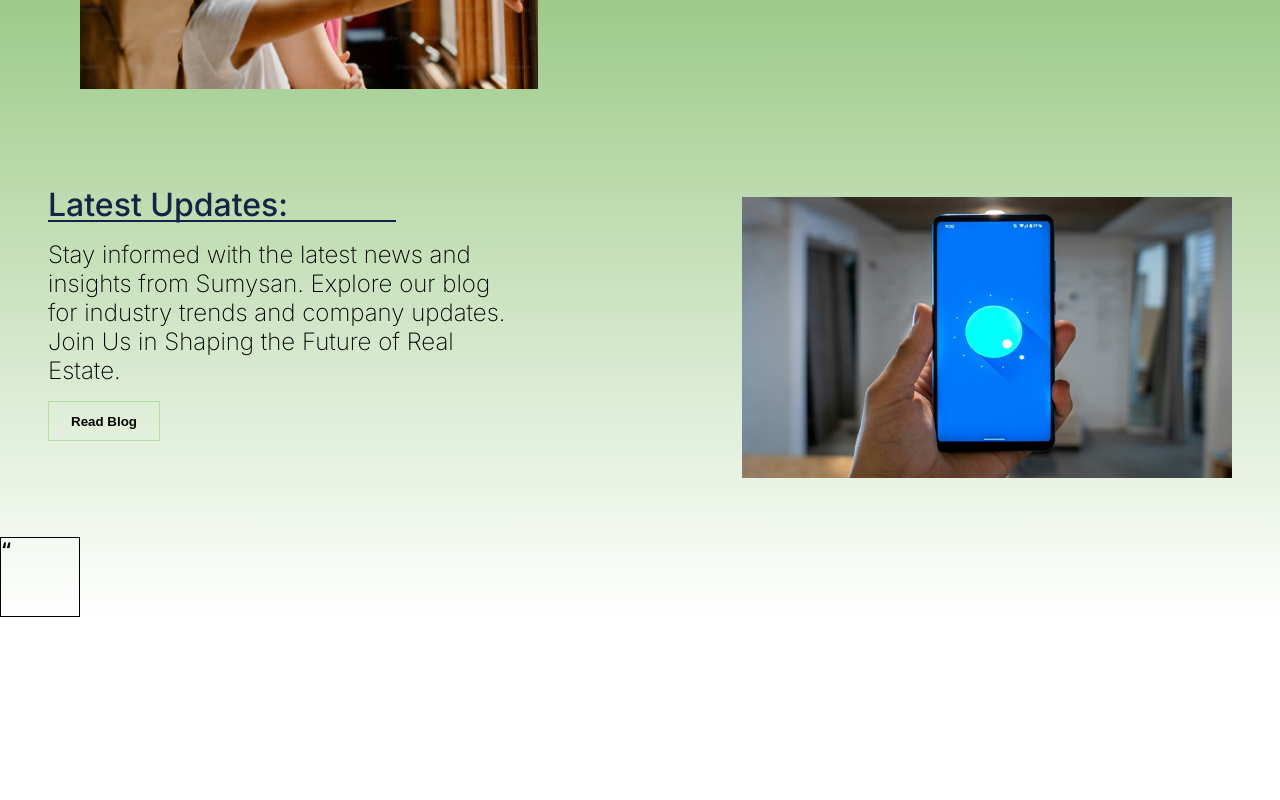
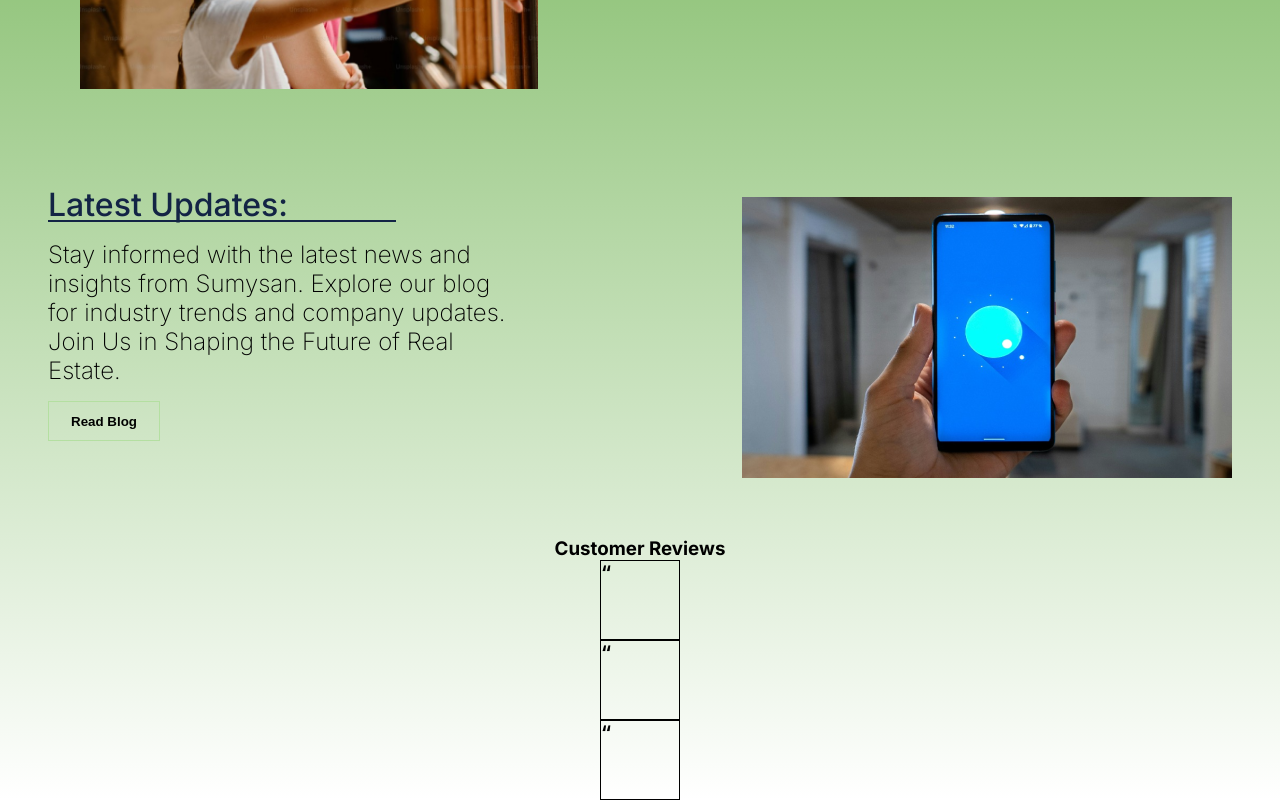
Before and after one commit to SumySan-Homex/Sumysan, a Next.js app: page / in a window 1280 px wide. Shown: the part 1907-2707 px from the top of the page. Before the commit the page ends 2524 px from the top, so only its background shows below. Built offline with nearby package versions, Linux system fonts and the light colour scheme.

Commit message:
:sparkles: Intro new feature / customer review segment

```diff
--- a/components/Content.tsx
+++ b/components/Content.tsx
@@ -47,8 +47,22 @@ const Content = () => {
         </div>
 
         <div>
-          <div className={styles.card}>
-            <h3>“</h3>
+          <div className={styles.cardContents}>
+            <div>
+              <h3>Customer Reviews</h3>
+            </div>
+
+            <div>
+              <div className={styles.card}>
+                <h3>“</h3>
+              </div>
+              <div className={styles.card}>
+                <h3>“</h3>
+              </div>
+              <div className={styles.card}>
+                <h3>“</h3>
+              </div>
+            </div>
           </div>
         </div>
       </div>
--- a/styles/content.module.css
+++ b/styles/content.module.css
@@ -88,6 +88,13 @@
   cursor: pointer;
 }
 
+.cardContents {
+  display: flex;
+  flex-direction: column;
+  justify-content: center;
+  align-items: center;
+}
+
 .card {
   width: 5rem;
   height: 5rem;
```
